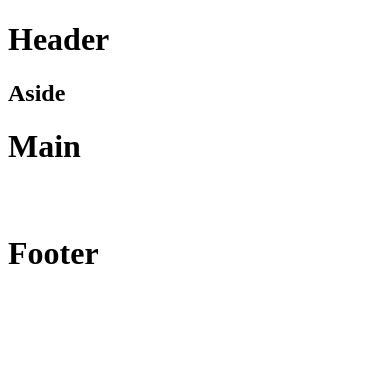
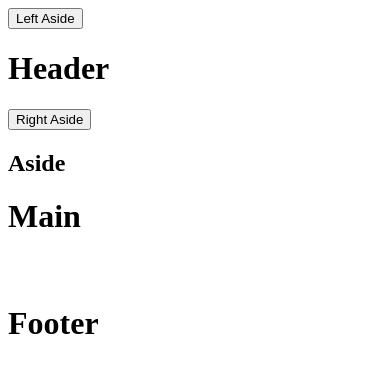
Before and after one commit to Kieran-Reilly/Layout, a website: page index.html in a window 390 px wide. Drawn offline with Linux system fonts and the light colour scheme.

Commit message:
Added HTML Elements and CSS file
Added the HTML Elements that make up the basis of the document.
Further added a CSS file that will be used to hold media queries and ensure layout is properly rendered with varrying screen sizes

```diff
--- a/index.html
+++ b/index.html
@@ -10,10 +10,24 @@
     <title>Layout Project</title>
 </head>
 <body>
-    <header><h1 class="genericHeader">Header</h1></header>
-    <aside><h1 class="genericHeader">Aside</h1></aside>
-    <main><h1 class="genericHeader">Main</h1></main>
-    <aside><h1 id="rightAsideHeader">Aside</h1></aside>
-    <footer><h1 class="genericHeader">Footer</h1></footer>
+    <div class="container">
+        <header>
+            <button id="leftAsideButton" class="asideButton">Left Aside</button>
+            <h1 class="genericHeader">Header</h1>
+            <button id="rightAsideButton" class="asideButton">Right Aside</button>
+        </header>
+        <aside>
+            <h1 class="genericHeader">Aside</h1>
+        </aside>
+        <main>
+            <h1 class="genericHeader">Main</h1>
+        </main>
+        <aside>
+            <h1 class="genericHeader" id="rightAsideHeader">Aside</h1>
+        </aside>
+        <footer>
+            <h1 class="genericHeader">Footer</h1>
+        </footer>
+    </div>
 </body>
 </html>
--- a/style.css
+++ b/style.css
@@ -1,6 +1,30 @@
+
+@media only screen and (max-width: 768px){
+    /*For small screens*/
+}
+
+@media only screen and (min-width: 768px){
+    /*For medium screens*/
+    .asideButton{
+        visibility: hidden;
+    }
+}
+
+@media only screen and (min-width: 1080px){
+    /*For desktop screens*/
+    .asideButton{
+        visibility: hidden;
+    }
+
+}
+
+
 #rightAsideHeader{
+    /*set the colour to white*/
     color: #ffffff;
 }
 
-.genericHeader {
-}
+/*header{
+    background-color: #0282ff;
+    text-align: center;
+}*/
```
